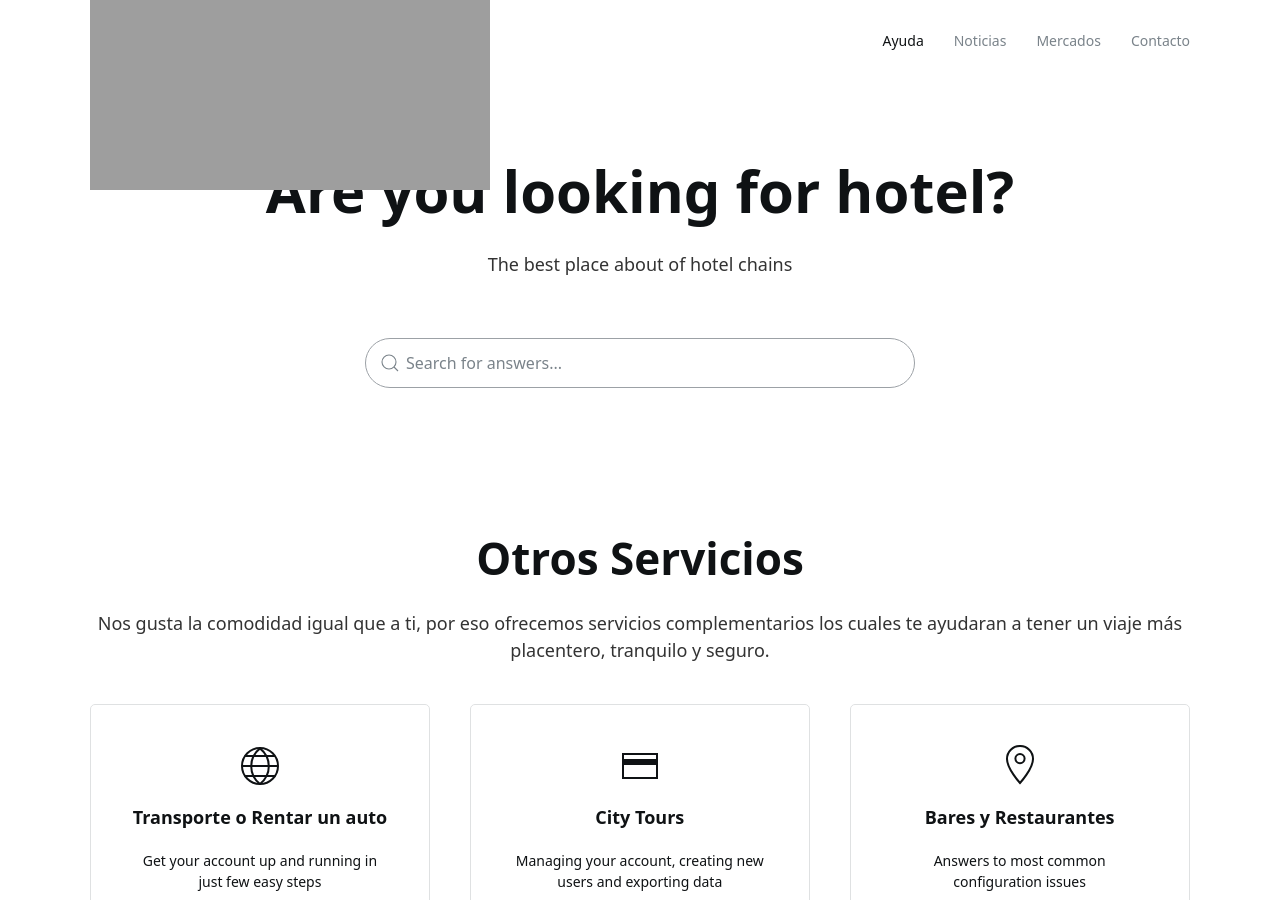
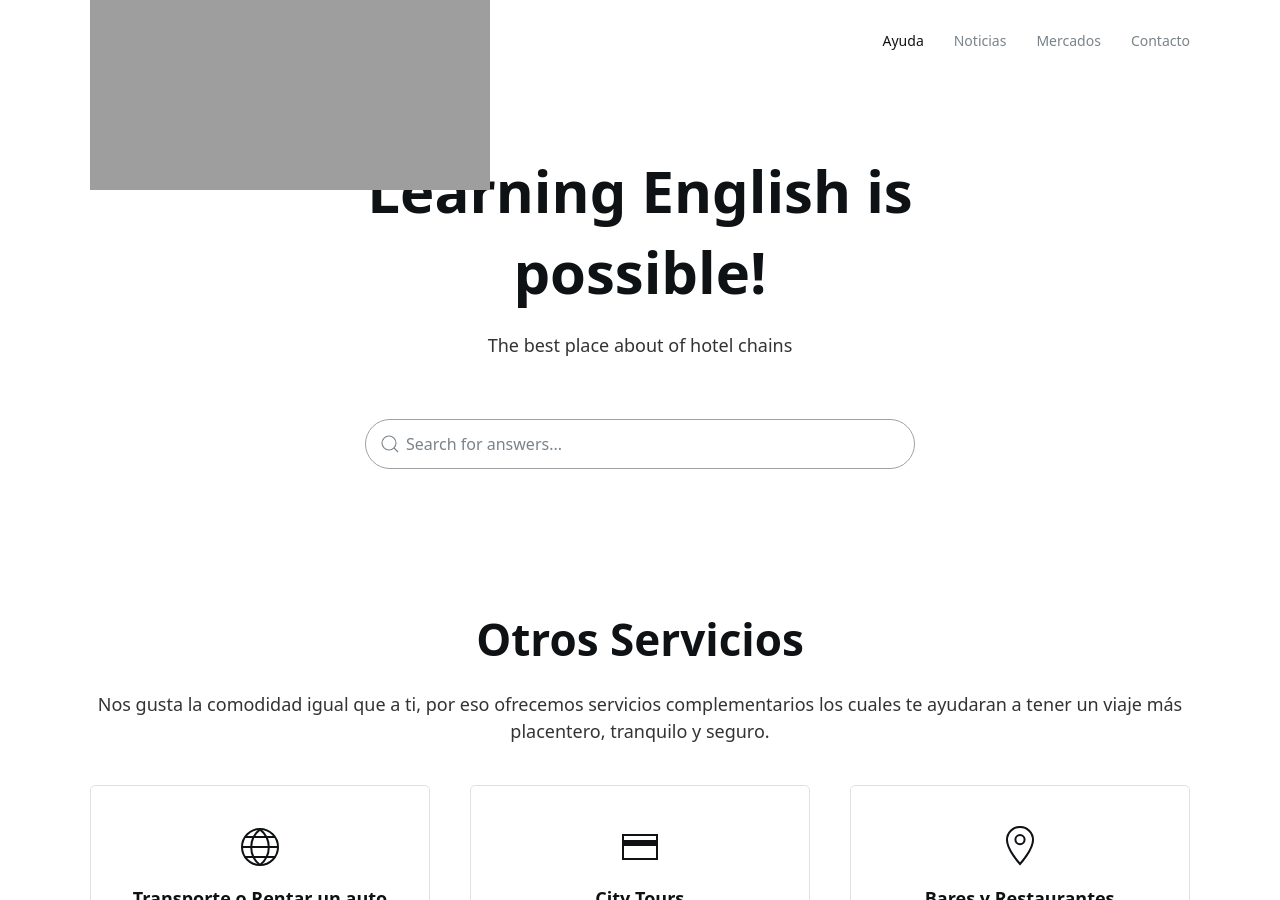
Before and after one commit to jelmii/jelmii.github.io, a Jekyll site: the page built from index.md, in a window 1280 px wide and 900 px high. Built offline with Jekyll 4.4.1, drawn with Linux system fonts in a browser that asks for light colours.

Commit message:
Update index.md

```diff
--- a/index.md
+++ b/index.md
@@ -1,7 +1,7 @@
 ---
 layout: home
 hero:
-    title: Are you looking for hotel?
+    title: Learning English is possible!
     subtitle: The best place about of hotel chains
 
     search: true
```
